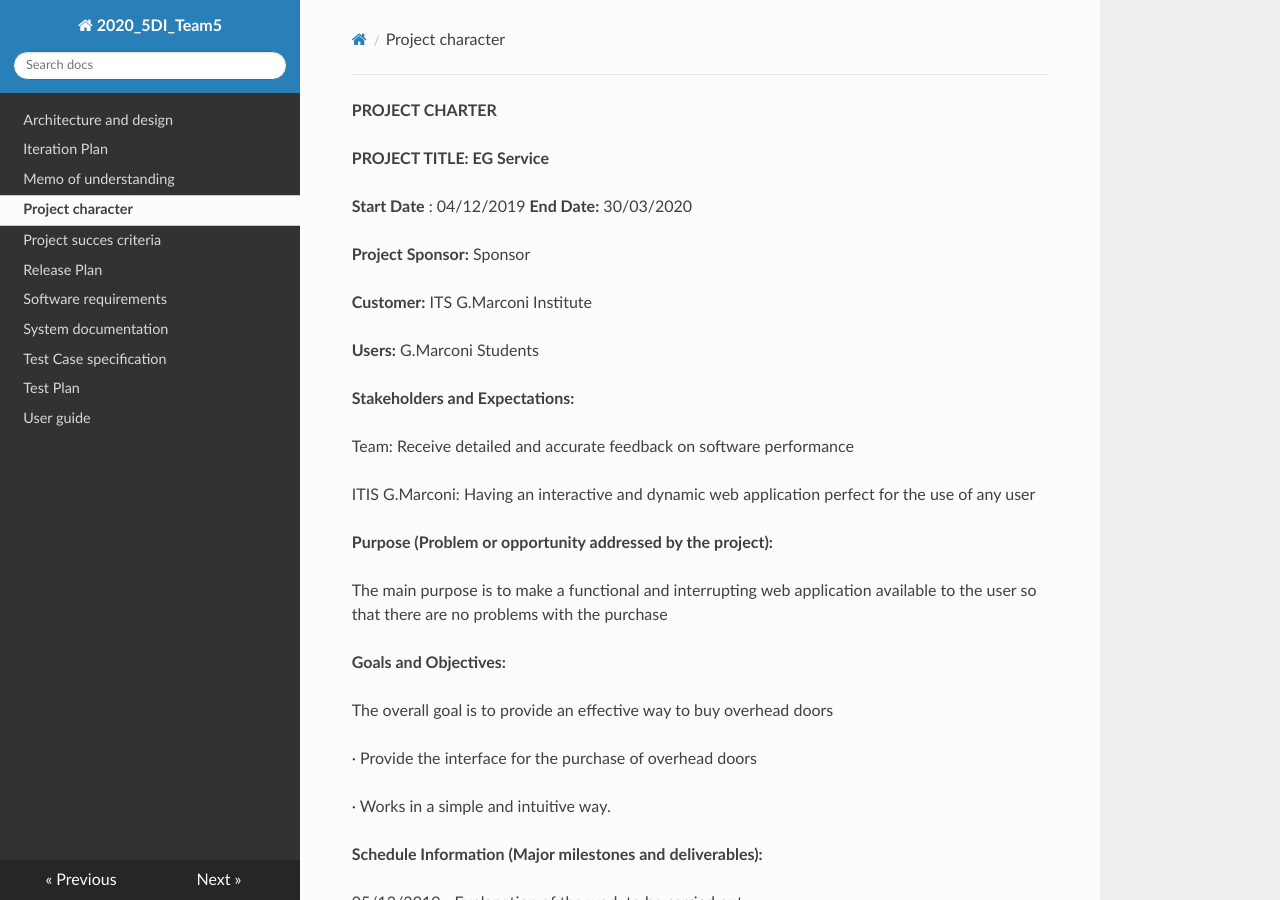
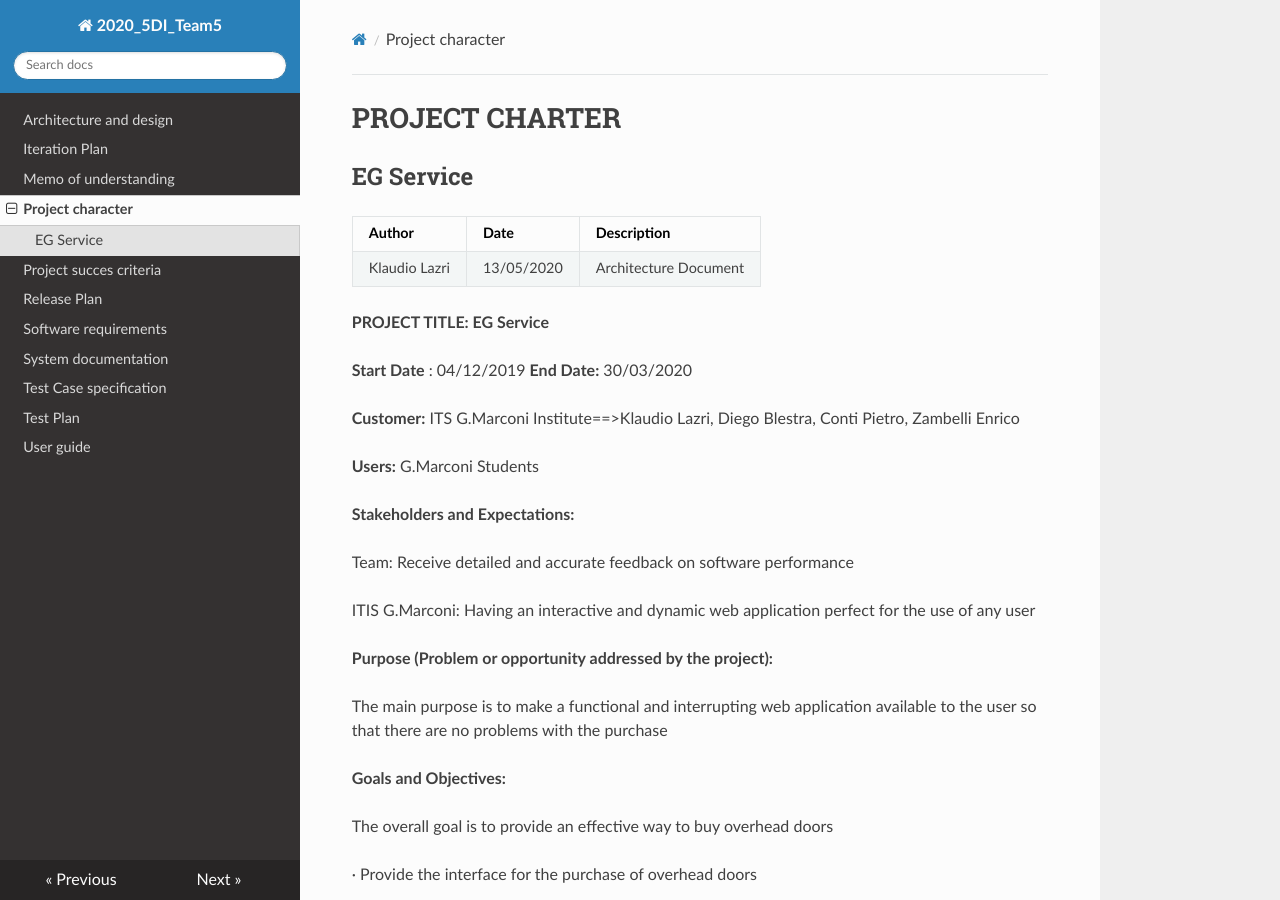
Before and after one commit to TeamPit/2020_5DI_team5_Conti, an MkDocs documentation site: the page built from docs/project_character.md, in a window 1280 px wide and 900 px high. Built offline with MkDocs 1.6.1, drawn with Linux system fonts in a browser that asks for light colours; nearby versions of some CDN libraries.

Commit message:
Update project_character.md

```diff
--- a/docs/project_character.md
+++ b/docs/project_character.md
@@ -1,13 +1,16 @@
-**PROJECT CHARTER**
+# PROJECT CHARTER
+
+## EG Service
+
+| Author | Date | Description |
+| --- | --- | --- |
+| Klaudio Lazri | 13/05/2020 | Architecture Document |
 
 **PROJECT TITLE: EG Service**
 
-
 **Start Date** : 04/12/2019 **End Date:** 30/03/2020
 
-**Project Sponsor:** Sponsor
-
-**Customer:** ITS G.Marconi Institute
+**Customer:** ITS G.Marconi Institute==>Klaudio Lazri, Diego Blestra, Conti Pietro, Zambelli Enrico
 
 **Users:** G.Marconi Students
 
```
